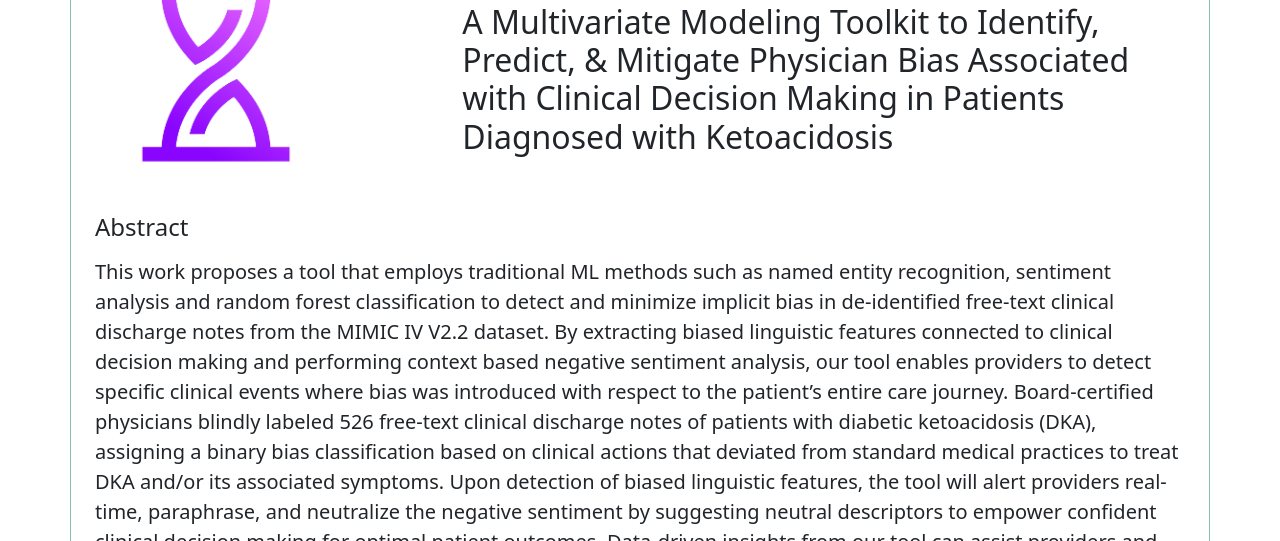
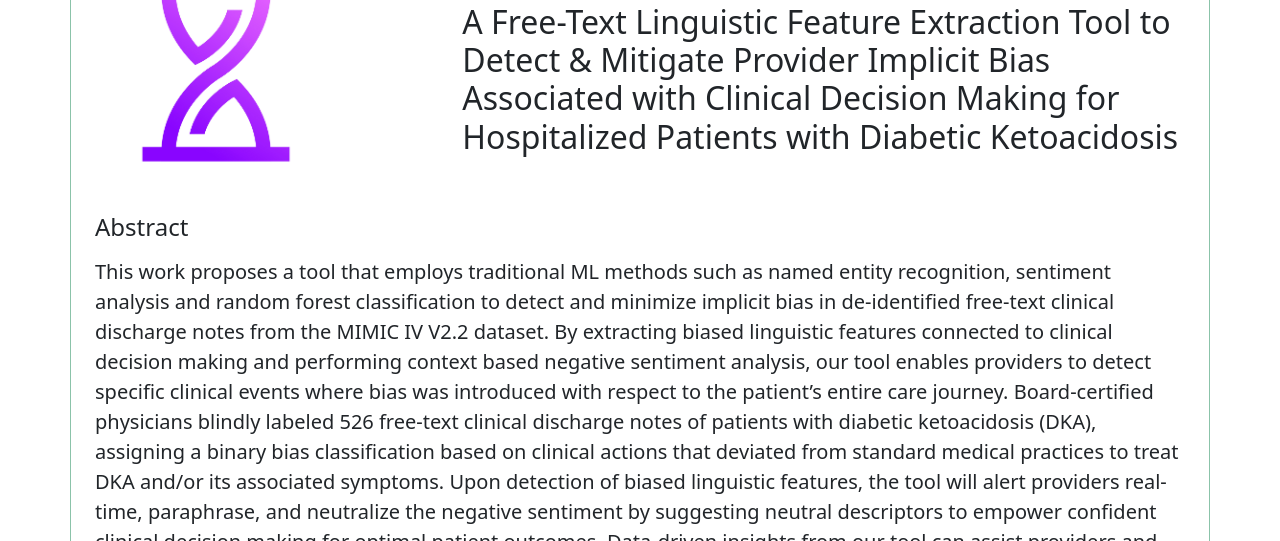
Before and after one commit to VoxleJ/ParaDocsHealth_NCATSBiasTool, a plain HTML site: page index.html in a window 1280 px wide. Shown: the part 259-800 px from the top of the page. Drawn offline with nearby package versions, Linux system fonts and the light colour scheme.

Commit message:
Update index.html

```diff
--- a/index.html
+++ b/index.html
@@ -30,7 +30,7 @@
               <img src="assets/img/img_placeholder_avatar.jpg" alt="" width="250"/></div>
     <div class="col-8 p-2">
     <h1>ParaDocs Health</h1>
-                <h2 class="pb-2">A Multivariate Modeling Toolkit to Identify, Predict, & Mitigate Physician Bias Associated with Clinical Decision Making in Patients Diagnosed with Ketoacidosis </h2>
+                <h2 class="pb-2">A Free-Text Linguistic Feature Extraction Tool to Detect & Mitigate Provider Implicit Bias Associated with Clinical Decision Making for Hospitalized Patients with Diabetic Ketoacidosis  </h2>
 
                 <p class="lead mb-4"></p>
 
```
